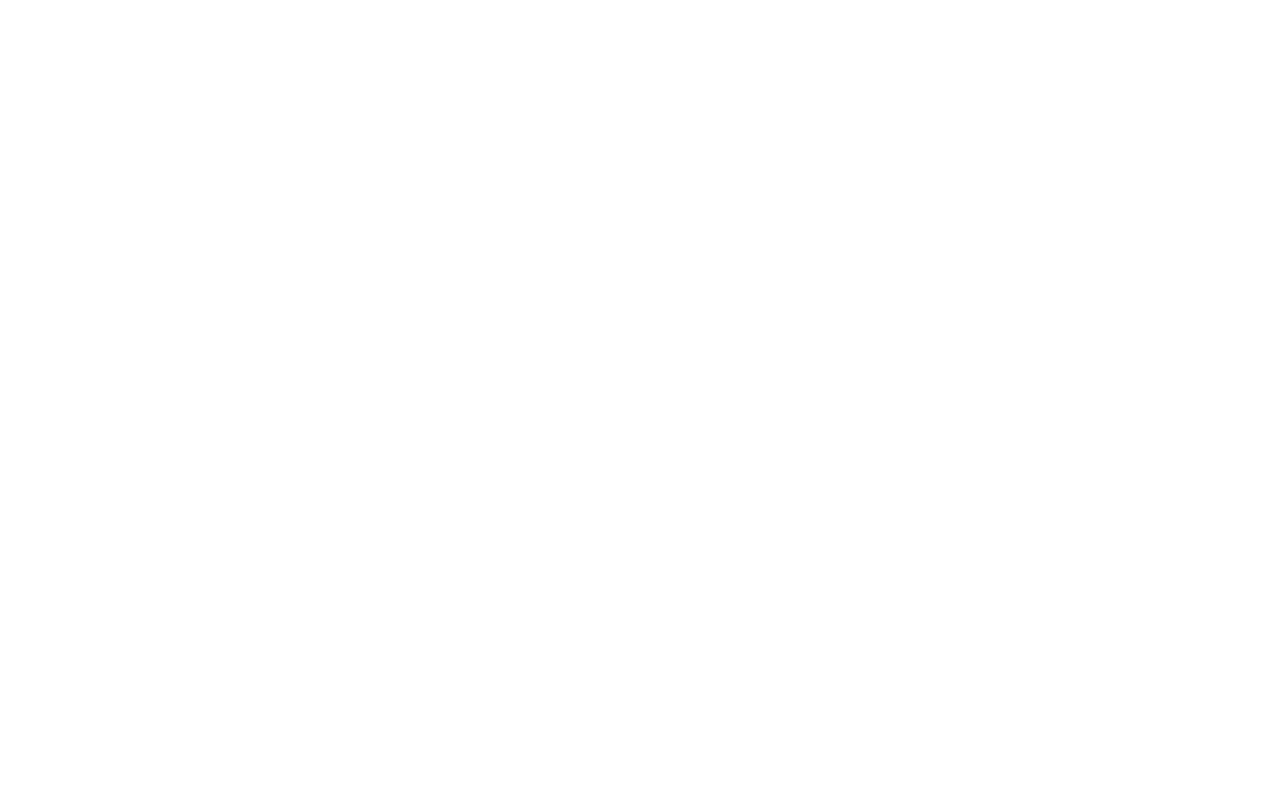
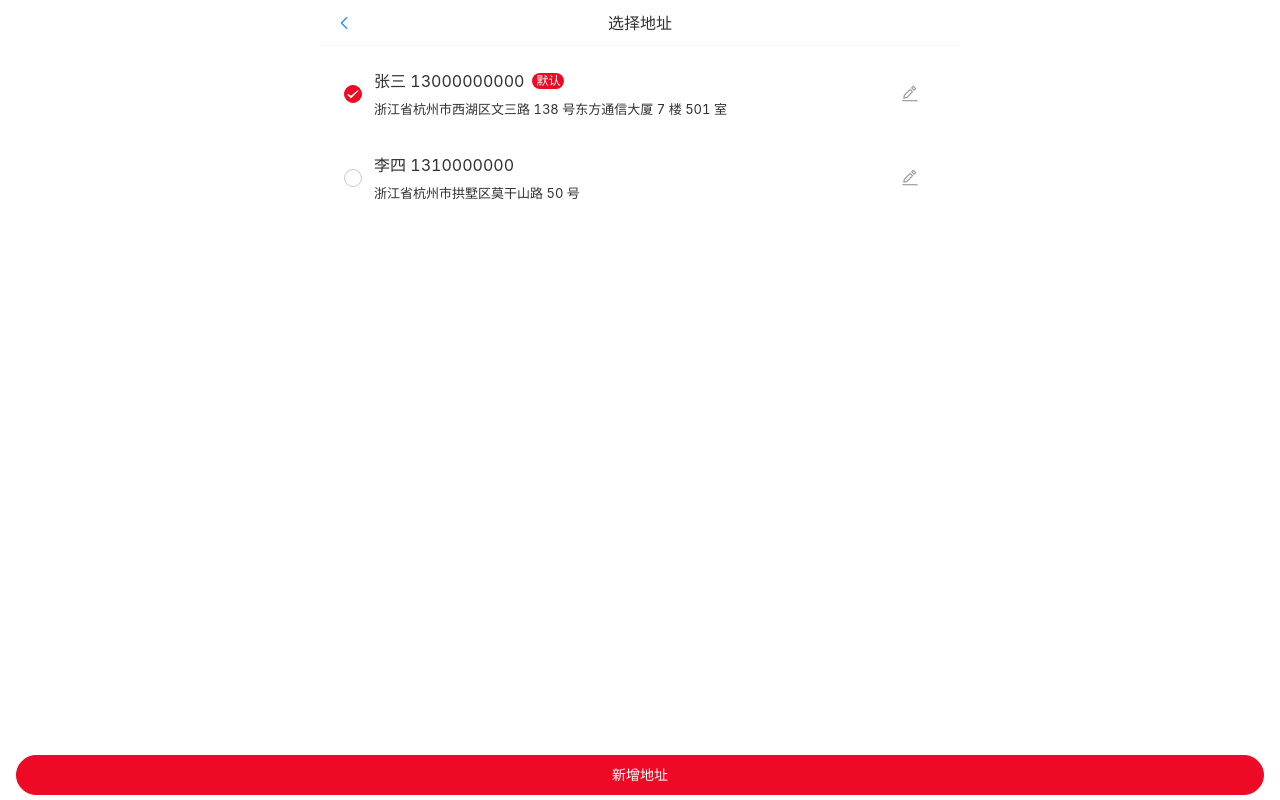
Before and after one commit to 379949990/VueProject, a Vue app: page /orderaddresslist/1 in a window 1280 px wide. Built offline with nearby package versions, Linux system fonts and the light colour scheme; a small style sheet from the web is missing.

Commit message:
VueProject
VueProject-2020/08/31

```diff
--- a/src/api/order.js
+++ b/src/api/order.js
@@ -20,7 +20,7 @@ export function updateOrderAddress (params) {
 
 // 获取默认地址
 export function getDefaultAddress (params) {
-  return request.post('/address/getDefaultAddress', params)
+  return request.post('/address/defaultAddress', params)
 }
 // 获取地址列表
 export function getAddresslist (params) {
--- a/src/router/index.js
+++ b/src/router/index.js
@@ -71,17 +71,17 @@ const routes = [
     path: '/order/:time',
     name: 'order',
     component: () => import('../views/order/index.vue')
+  },
+  {
+    path: '/orderaddresslist/:time',
+    name: 'orderaddresslist',
+    component: () => import('../views/order/list.vue')
+  },
+  {
+    path: '/orderaddressadd/:time',
+    name: 'orderaddressadd',
+    component: () => import('../views/order/add.vue')
   }
-  // {
-  //   path: '/orderaddresslist/:time',
-  //   name: 'order',
-  //   component: () => import('../views/order/list.vue')
-  // },
-  // {
-  //   path: '/orderaddressadd/:time',
-  //   name: 'order',
-  //   component: () => import('../views/order/add.vue')
-  // }
 ]
 
 const router = new VueRouter({
--- a/src/views/cart/index.vue
+++ b/src/views/cart/index.vue
@@ -133,6 +133,7 @@ export default {
       })
     },
     onSubmit () {
+      console.log('去结算')
       const arr = this.cartlist.filter(item => {
         return item.flag
       })
--- a/src/views/order/add.vue
+++ b/src/views/order/add.vue
@@ -25,8 +25,8 @@ import { NavBar, AddressEdit } from 'vant'
 import areaList from '@/utils/area'
 import { addressAdd, updateOrderAddress } from '@/api/order'
 
-vue.use(NavBar)
-vue.use(AddressEdit)
+Vue.use(NavBar)
+Vue.use(AddressEdit)
 
 export default {
   data () {
--- a/src/views/order/index.vue
+++ b/src/views/order/index.vue
@@ -80,7 +80,7 @@ export default {
   methods: {
     back () {
       Dialog.confirm({
-        meassage: '便宜不等人,请三思而行',
+        message: '便宜不等人,请三思而行',
         theme: 'round'
       }).then(() => {
         this.$router.back()
@@ -107,7 +107,7 @@ export default {
       }
     },
     changeAddress () {
-      this.$router.push('/orderAddresslist/' + this.$route.params.time)
+      this.$router.push('/orderaddresslist/' + this.$route.params.time)
     }
   }
 }
--- /dev/null
+++ b/src/views/order/list.vue
@@ -0,0 +1,62 @@
+<template>
+  <div class="box">
+    <header class="header">
+      <van-nav-bar
+      title="选择地址"
+      left-arrow
+      @click-left="$router.back()"
+      ></van-nav-bar>
+    </header>
+    <div class="content">
+      <van-address-list
+        name="qwe"
+        v-model="chosenAddressId"
+        :list="list"
+        default-tag-text="默认"
+        @add="onAdd"
+        @edit="onEdit"
+      />
+    </div>
+  </div>
+</template>
+
+<script>
+import Vue from 'vue'
+import { NavBar, AddressList, Toast } from 'vant'
+
+Vue.use(NavBar)
+Vue.use(AddressList)
+Vue.use(Toast)
+
+export default {
+  data () {
+    return {
+      chosenAddressId: '1',
+      list: [
+        {
+          id: '1',
+          name: '张三',
+          tel: '13000000000',
+          address: '浙江省杭州市西湖区文三路 138 号东方通信大厦 7 楼 501 室',
+          isDefault: true
+        },
+        {
+          id: '2',
+          name: '李四',
+          tel: '1310000000',
+          address: '浙江省杭州市拱墅区莫干山路 50 号'
+        }
+      ]
+    }
+  },
+  methods: {
+    onAdd () {
+      Toast('新增地址')
+      this.$router.push('/orderaddressadd/' + this.$route.params.time)
+    },
+    onEdit (item, index) {
+      Toast('编辑地址' + index)
+    }
+  }
+}
+</script>
```
